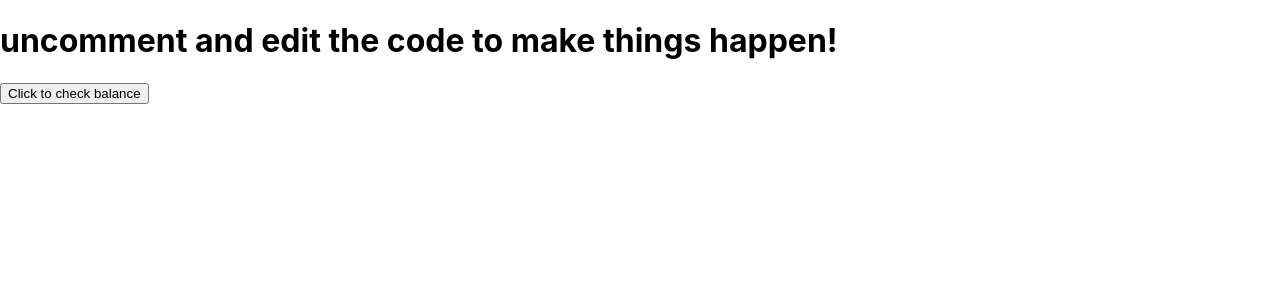
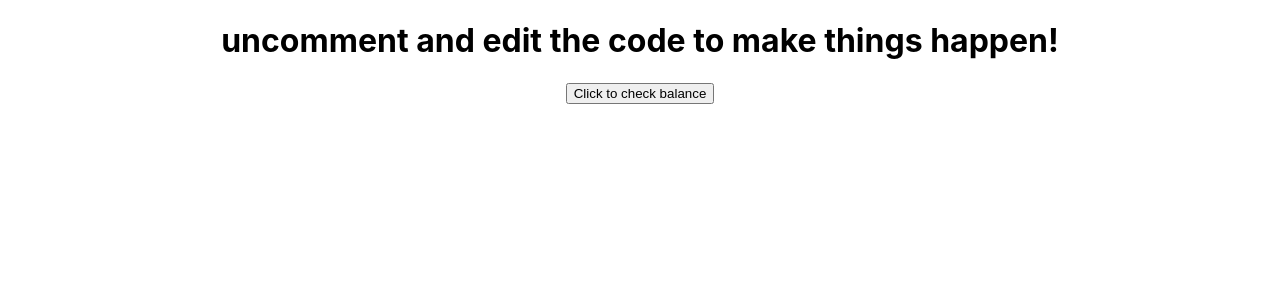
Before and after one commit to headline-design/pipeline, a React (Create React App) app in the folder example/: page / in a window 1280 px wide. Shown: the top 300 px of the page. Built offline with nearby package versions, Linux system fonts and the light colour scheme.

Commit message:
Updated comments and alignment

```diff
--- a/example/src/App.js
+++ b/example/src/App.js
@@ -1,20 +1,25 @@
 import react, { Component } from "react";
 import Pipeline from '@pipeline-ui-2/pipeline';
 
-var balance = 0;
 const address ="LMKFQIPL3VQCZGGFK4WZ7FPCQWLNBTJQ3UWSTA7D7QZSPJTZQKTDVT7WG4"
 function myBalance(){Pipeline.balance(address).then(data => alert(data));}
 
 /*
-const myAlgoWallet = Pipeline.init();
-Pipeline.connect(myAlgoWallet).then(data => {console.log(data);});
-Pipeline.send(address, amount, note, sendingAddress, myAlgowallet, index).then(data => {console.log(data);});
+ * uncomment the lines below one at a time to see how things work!
+ * to send a real transaction, simply replace all arguments in Pipeline.send (except for myAlgoWallet) with the values you would like to use.
+ * IMPORTANT: you transaction will be executed immediately when the app loads.
+ * Therefore, it is recommended to wrap Pipeline.send in a function that is called when a button is click
 */
+
+// const myAlgoWallet = Pipeline.init();
+// Pipeline.connect(myAlgoWallet).then(data => {console.log(data);});
+// Pipeline.send(address, amount, note, sendingAddress, myAlgowallet, index).then(data => {console.log(data);});
+
 class App extends Component {
 
   render() {
     return (
-    <div>
+    <div align="center">
       <h1>uncomment and edit the code to make things happen!</h1>
       <button onClick={myBalance}>Click to check balance</button>
       </div>
```
